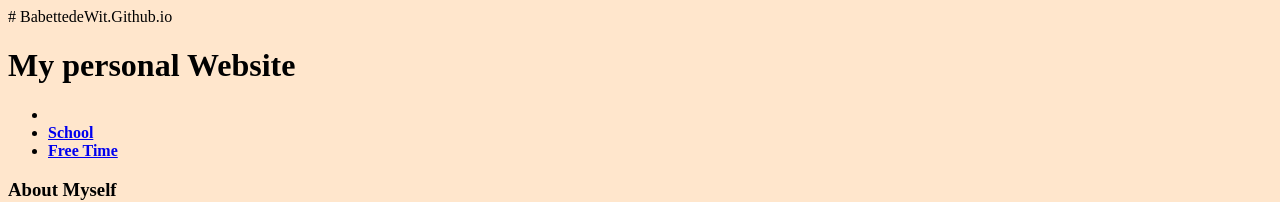
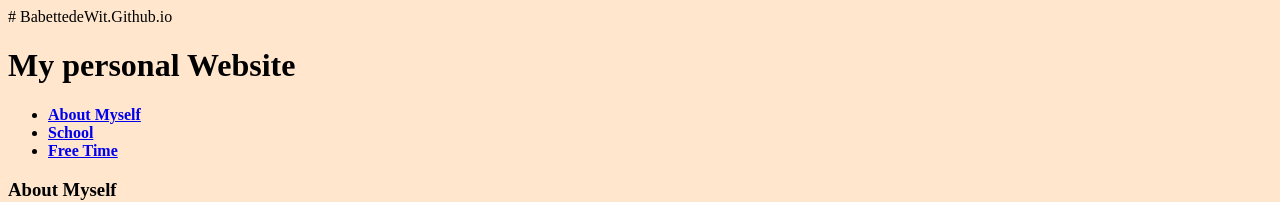
Before and after one commit to BabettedeWit/BabettedeWit.github.io, a plain HTML site: page index.html in a window 1280 px wide. Shown: the top 202 px of the page. Drawn offline with Linux system fonts and the light colour scheme.

Commit message:
Update index.html

```diff
--- a/index.html
+++ b/index.html
@@ -11,7 +11,7 @@
 </head>
   <h1>My personal Website</h1>
   <ul>
-    <li><B><a href="#"><About Myself</a></B></li>
+    <li><B><a href="#">About Myself</a></B></li>
     <li><B><a href="#">School</a></B></li>
     <li><B><a href="#">Free Time</a><B></li>
   </ul>
```
